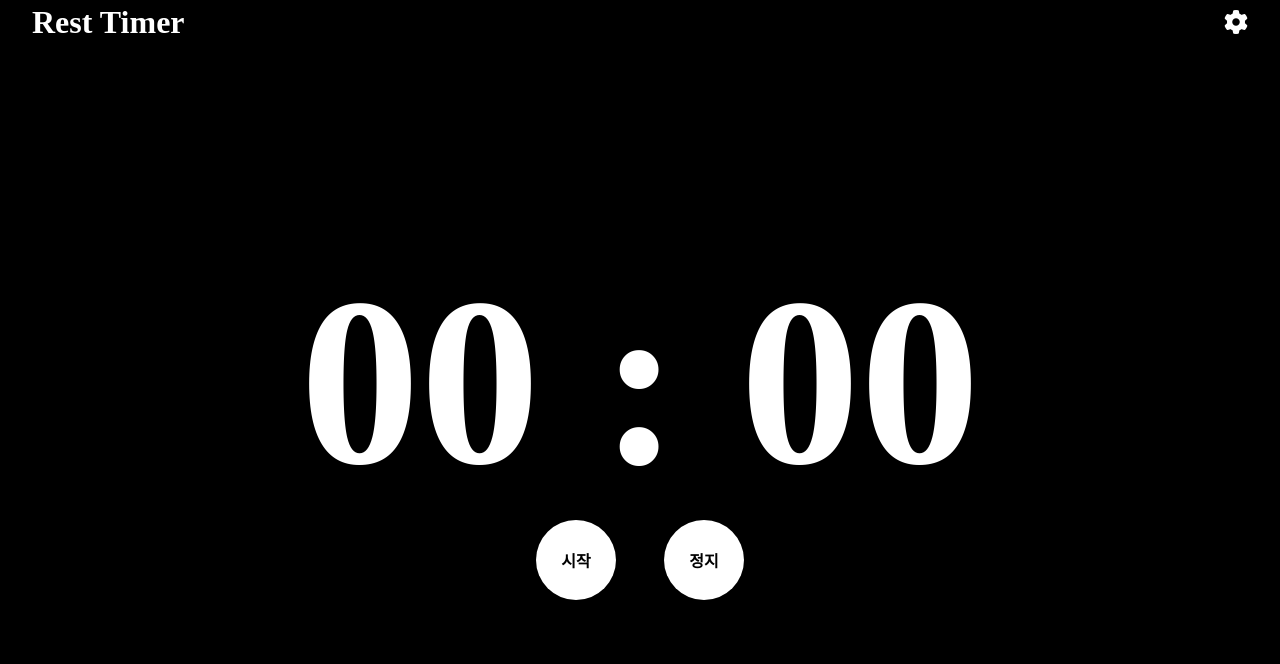
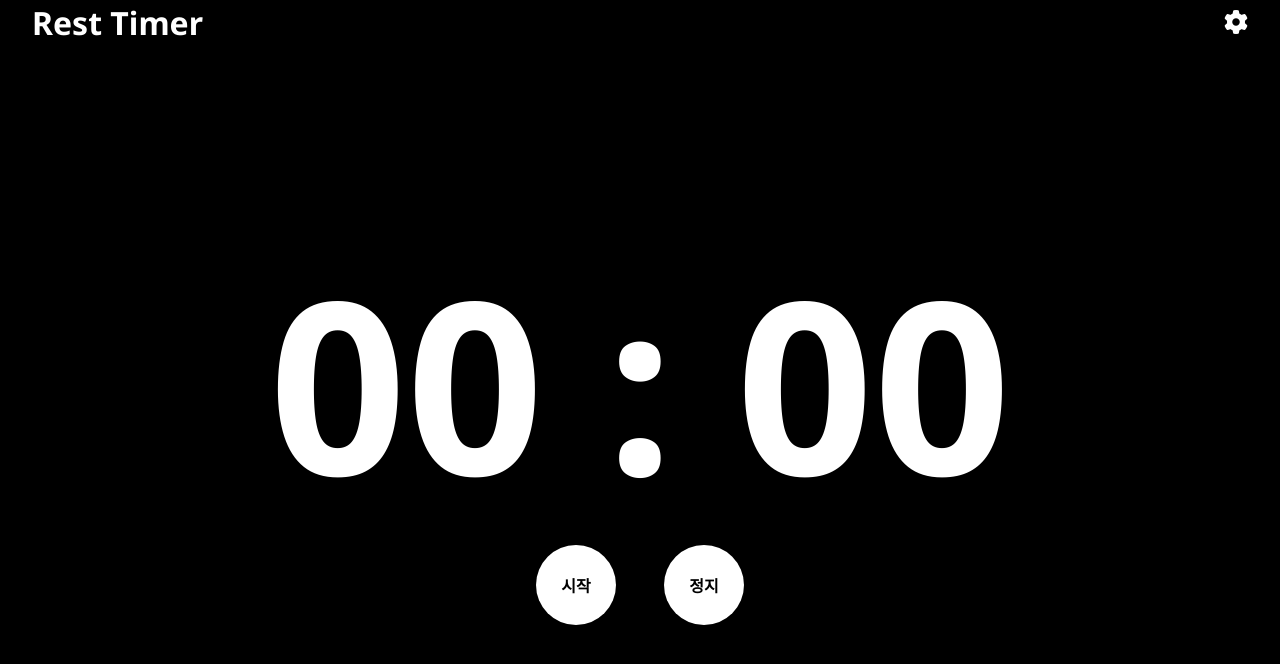
Before and after one commit to JangExpedition/rest-timer, a React (Create React App) app: page / in a window 1280 px wide. Shown: the top 664 px of the page. Built offline with nearby package versions, Linux system fonts and the light colour scheme.

Commit message:
Footer 생성

```diff
--- a/public/index.html
+++ b/public/index.html
@@ -3,6 +3,10 @@
 <head>
   <meta charset="UTF-8">
   <meta name="viewport" content="width=device-width, initial-scale=1.0">
+  <link rel="preconnect" href="https://fonts.googleapis.com">
+  <link rel="preconnect" href="https://fonts.gstatic.com" crossorigin>
+  <link href="https://fonts.googleapis.com/css2?family=Noto+Sans:ital,wght@0,100..900;1,100..900&display=swap" rel="stylesheet">
+  <link href="https://fonts.googleapis.com/css2?family=Noto+Sans+KR:wght@100..900&family=Noto+Sans:ital,wght@0,100..900;1,100..900&display=swap" rel="stylesheet">
   <script src="https://kit.fontawesome.com/77220efbf0.js" crossorigin="anonymous"></script>
   <title>Rest Timer</title>
 </head>
--- /dev/null
+++ b/src/components/Footer/Footer.module.scss
@@ -0,0 +1,10 @@
+@use "@styles/" as *;
+
+.Footer{
+    width: 100%;
+    height: $header-height;
+    padding: 0 2rem;
+    position: fixed;
+    top: 0;
+    left: 0;
+}
--- /dev/null
+++ b/src/components/Footer/Footer.tsx
@@ -0,0 +1,8 @@
+import React from "react"
+import styles from "./Footer.module.scss"
+
+const Footer = () => {
+    return <div className={styles.Footer}></div>
+}
+
+export default Footer;
--- a/src/pages/Layout/Layout.tsx
+++ b/src/pages/Layout/Layout.tsx
@@ -4,6 +4,7 @@ import Header from "../../components/Header/Header"
 import Wrapper from "./Wrapper"
 import { useSelector } from "react-redux"
 import { RootState } from "../../store/store"
+import Footer from "../../components/Footer/Footer"
 
 const Layout = () => {
 
@@ -16,6 +17,7 @@ const Layout = () => {
             <Wrapper className="main">
                 <Outlet/>
             </Wrapper>
+            <Footer/>
         </div>
     )
 }
--- a/src/styles/global.scss
+++ b/src/styles/global.scss
@@ -4,19 +4,18 @@
     box-sizing: border-box;
     margin: 0;
     padding: 0;
+    font-family: "Noto Sans", "Noto Sans KR", sans-serif;
 }
 
 html {
     margin: 0;
     padding: 0;
-}
-
     body {
         margin: 0;
         padding: 0;
-}
-
         #root{
             width: 100%;
             height: 100vh;
         }
+    }
+}
```
Lines whose indentation alone changed are shown as unchanged.
